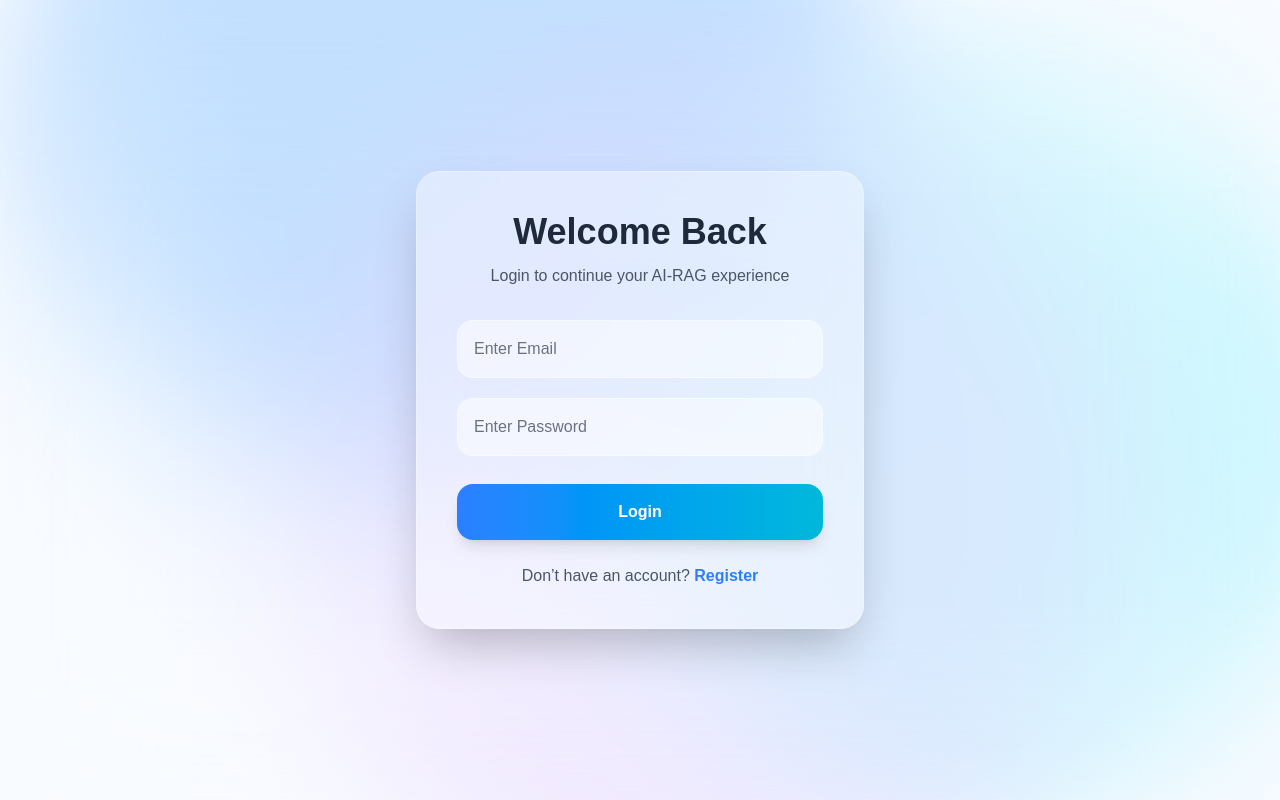
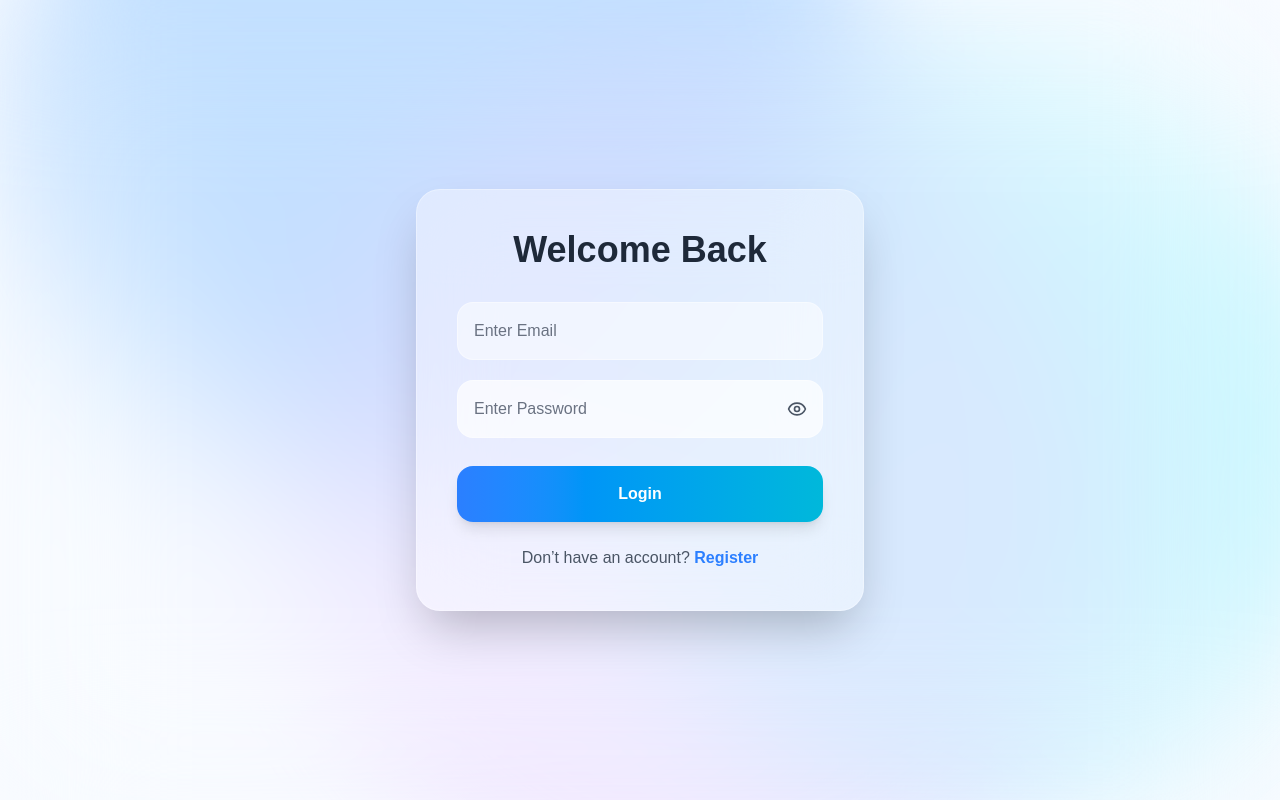
Before and after one commit to o-m-s-h/ai-rag-chatbot, a React app in the folder frontend/: page /login in a window 1280 px wide. Built offline with nearby package versions, Linux system fonts and the light colour scheme; no server answers; the HTML template or start-up script is replaced by a standard one.

Commit message:
Added animations + corrected flow of auth and fetchConversations

```diff
--- a/frontend/src/pages/ChatPage.jsx
+++ b/frontend/src/pages/ChatPage.jsx
@@ -21,6 +21,10 @@ import ChatMessage from "../components/chat/ChatMessage";
 
 import {
     createConversation
+} from "../services/conversationService";
+
+import {
+    getConversations
 } from "../services/conversationService";
 
 import {
@@ -55,6 +59,28 @@ const ChatPage = () => {
     const fileInputRef = useRef();
 
     const bottomRef = useRef();
+
+    useEffect(() => {
+
+        const token = localStorage.getItem("token");
+
+        if (!token) return;
+
+        const loadConversations = async () => {
+
+            try {
+
+                const data =
+                    await fetchConversations();
+            } catch (error) {
+
+                console.error(error);
+            }
+        };
+
+        loadConversations();
+
+    }, []);
 
     useEffect(() => {
 
--- a/frontend/src/pages/LoginPage.jsx
+++ b/frontend/src/pages/LoginPage.jsx
@@ -5,6 +5,8 @@ import { useNavigate, Link } from "react-router-dom";
 import { loginUser } from "../services/authService";
 
 import useAuth from "../hooks/useAuth";
+
+import { Eye, EyeOff, Loader2 } from "lucide-react";
 
 const LoginPage = () => {
 
@@ -20,6 +22,8 @@ const LoginPage = () => {
     const [loading, setLoading] = useState(false);
 
     const [error, setError] = useState("");
+
+    const [showPassword, setShowPassword] = useState(false);
 
     const handleChange = (e) => {
 
@@ -40,6 +44,8 @@ const LoginPage = () => {
             setError("");
 
             const data = await loginUser(formData);
+
+            localStorage.setItem("token", data.token);
 
             login(
                 data.token,
@@ -102,10 +108,6 @@ const LoginPage = () => {
                         Welcome Back
                     </h1>
 
-                    <p className="text-gray-600 mt-3">
-                        Login to continue your AI-RAG experience
-                    </p>
-
                 </div>
 
                 <form
@@ -122,6 +124,7 @@ const LoginPage = () => {
                         className="
                         p-4 rounded-2xl
                         bg-white/50
+                        text-black
                         border border-white/40
                         outline-none
                         focus:ring-2 focus:ring-blue-400
@@ -130,22 +133,46 @@ const LoginPage = () => {
                         "
                     />
 
+                    <div className="relative">
+
                         <input
-                        type="password"
+                            type={showPassword ? "text" : "password"}
                             name="password"
                             placeholder="Enter Password"
                             value={formData.password}
                             onChange={handleChange}
                             className="
+                            w-full
                             p-4 rounded-2xl
-                        bg-white/50
+                            bg-white/70
+                            text-black
                             border border-white/40
                             outline-none
                             focus:ring-2 focus:ring-cyan-400
                             transition-all
                             placeholder:text-gray-500
+                            pr-14
                             "
                         />
+
+                        <button
+                            type="button"
+                            onClick={() => setShowPassword(!showPassword)}
+                            className="
+                            absolute right-4 top-1/2
+                            -translate-y-1/2
+                            text-gray-600
+                            hover:text-black
+                            "
+                        >
+                            {
+                                showPassword
+                                ? <EyeOff size={20} />
+                                : <Eye size={20} />
+                            }
+                        </button>
+
+                    </div>
 
                     {
                         error && (
@@ -167,13 +194,25 @@ const LoginPage = () => {
                         font-semibold
                         shadow-lg
                         transition-all duration-300
+                        disabled:opacity-70
                         "
                     >
+
+                        <div className="flex items-center justify-center gap-2 w-full">
+
                             {
-                            loading
-                            ? "Logging in..."
-                            : "Login"
+                                loading ? (
+                                    <>
+                                        <Loader2 className="animate-spin" size={20} />
+                                        <span>Logging In...</span>
+                                    </>
+                                ) : (
+                                    <span>Login</span>
+                                )
                             }
+
+                        </div>
+
                     </button>
 
                 </form>
--- a/frontend/src/pages/RegisterPage.jsx
+++ b/frontend/src/pages/RegisterPage.jsx
@@ -3,6 +3,8 @@ import { useState } from "react";
 import { useNavigate, Link } from "react-router-dom";
 
 import { registerUser } from "../services/authService";
+
+import { FaEye, FaEyeSlash } from "react-icons/fa";
 
 const RegisterPage = () => {
 
@@ -91,10 +93,6 @@ const RegisterPage = () => {
                     <h1 className="text-4xl font-extrabold text-gray-800">
                         Create Account
                     </h1>
-
-                    <p className="text-gray-600 mt-3">
-                        Start your AI-RAG journey today
-                    </p>
 
                 </div>
 
```
Lines whose indentation alone changed are shown as unchanged.
